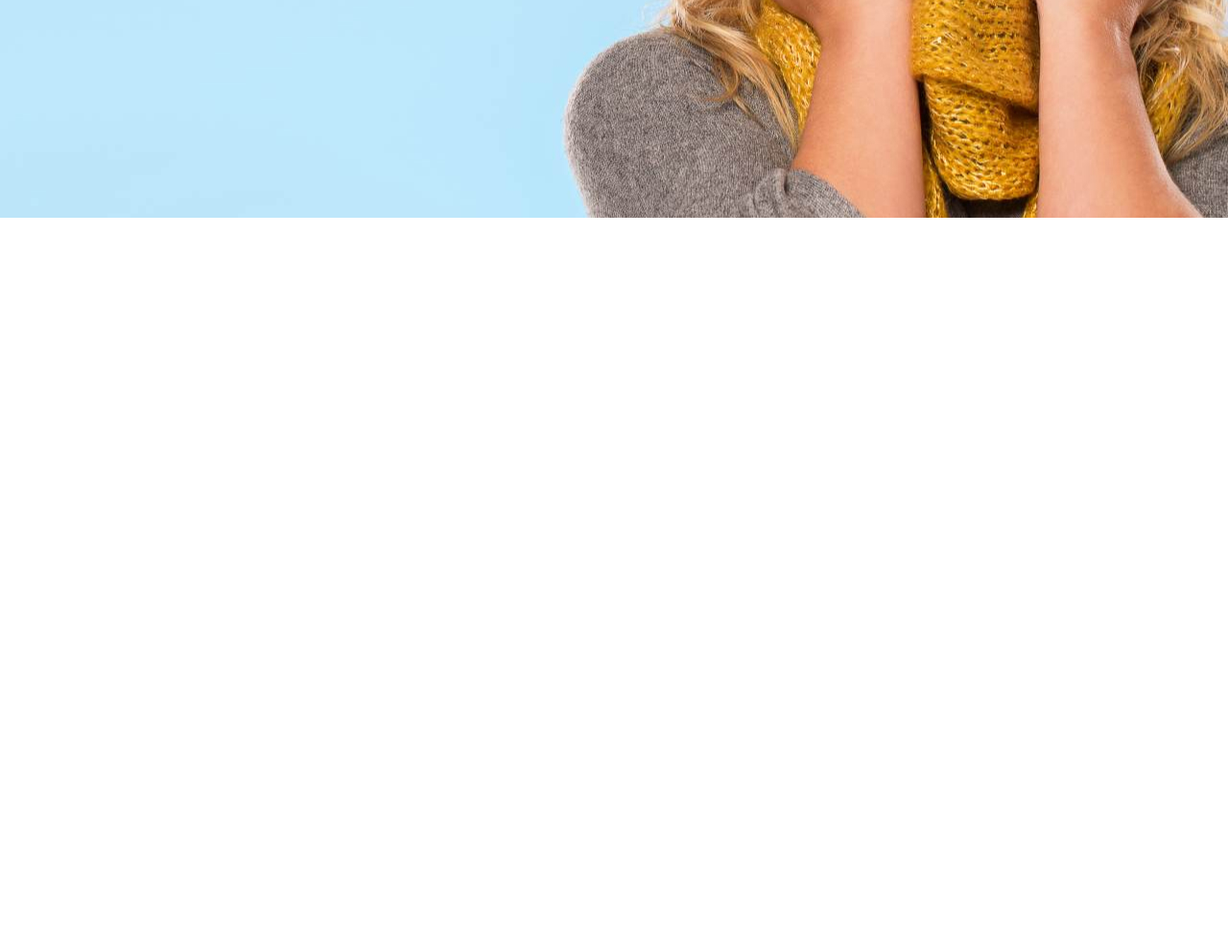
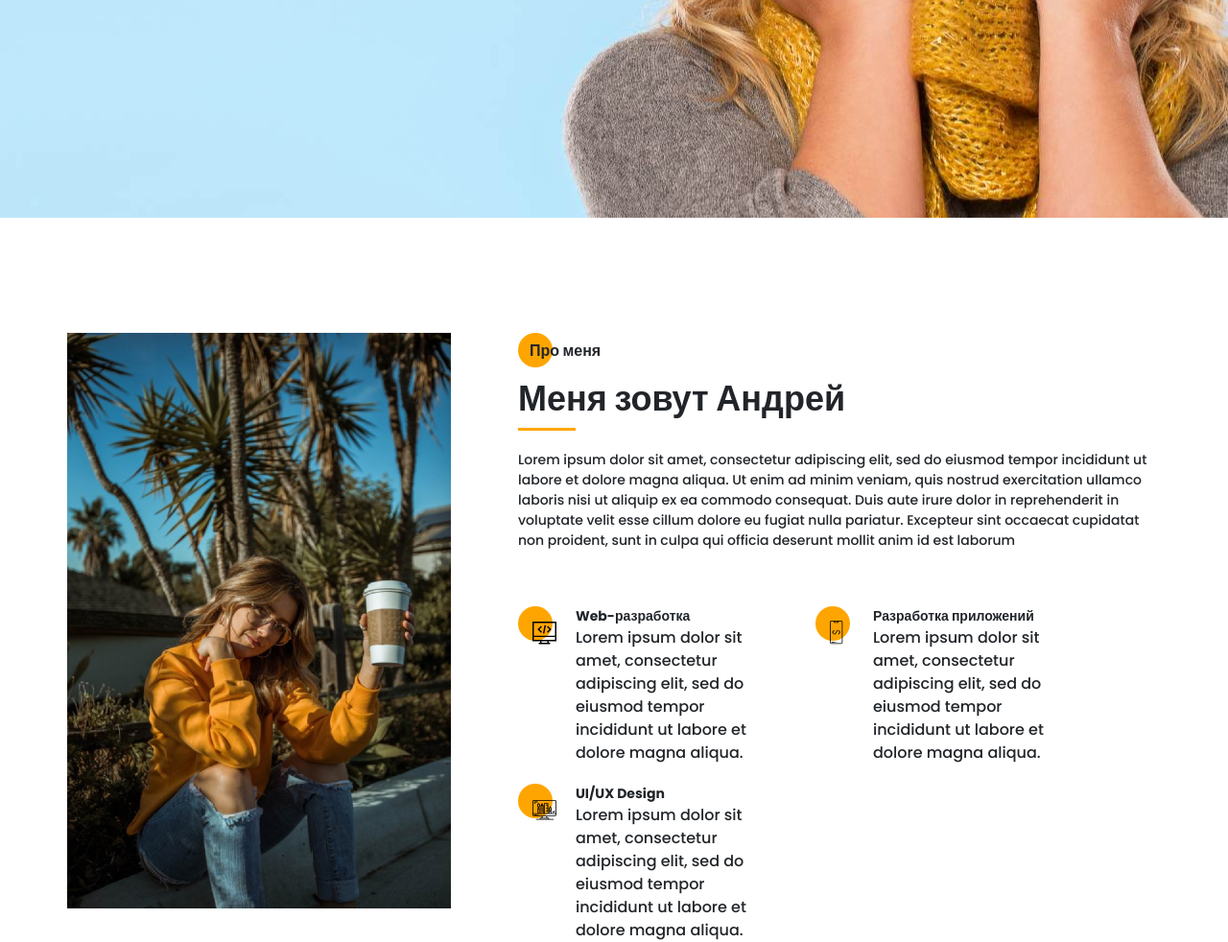
Before and after one commit to RohteQ/Rand_Portfolio, a website: page src/index.html in a window 1280 px wide. Shown: the part 573-1555 px from the top of the page at 96% size. Before the commit the page ends 800 px from the top, so only its background shows below. Drawn offline with nearby package versions, Linux system fonts and the light colour scheme; files that its build step writes are made by us from their sources; files whose address does not match are found by name.

Commit message:
second page

```diff
--- a/src/index.html
+++ b/src/index.html
@@ -132,6 +132,60 @@
         </div>
     </div>
 </section>
+<section class="about">
+    <div class="container">
+         <div class="about__wrapper">
+            <div class="about__photo">
+                <img src="img/main_photo.jpg" alt="photo">
+            </div>
+            <div class="about__descr">
+                <h2 class="title title_fz16 about__title">Про меня</h2>
+                <div class="title title_fz36 about__subtitle">Меня зовут Андрей</div>
+                <div class="divider"></div>
+                <p class="about__text">Lorem ipsum dolor sit amet, consectetur adipiscing elit, sed do eiusmod tempor incididunt ut labore et dolore magna aliqua. Ut enim ad minim veniam, quis nostrud exercitation ullamco laboris nisi ut aliquip ex ea commodo consequat. Duis aute irure dolor in reprehenderit in voluptate velit esse cillum dolore eu fugiat nulla pariatur. Excepteur sint occaecat cupidatat non proident, sunt in culpa qui officia deserunt mollit anim id est laborum</p>
+            </div>
+            <div class="about__skills">
+                <div class="about__skills-item">
+                    <div class="about__skills-circle">
+                        <img src="icons/about_me/web_development.svg" alt="web-dev">
+                    </div>
+                    <div>
+                        <div class="title title_fz14">Web-разработка</div>
+                    <div class="skills-text">
+Lorem ipsum dolor sit amet, consectetur adipiscing elit, sed do eiusmod tempor incididunt ut labore et dolore magna aliqua.
+                    </div>
+                    </div>
+                </div>
+                <div class="about__skills-item">
+                    <div class="about__skills-circle">
+                        <img src="icons/about_me/mobile_dev.svg" alt="mobile-dev">
+                    </div>
+                    <div>
+                        <div class="title title_fz14">
+                            Разработка приложений
+                        </div>
+                        <div class="skills-text">
+    Lorem ipsum dolor sit amet, consectetur adipiscing elit, sed do eiusmod tempor incididunt ut labore et dolore magna aliqua.
+                        </div>
+                    </div>
+                </div>
+                <div class="about__skills-item">
+                    <div class="about__skills-circle">
+                        <img src="icons/about_me/design.svg" alt="design">
+                    </div>
+                    <div>
+                        <div class="title title_fz14">
+                            UI/UX Design
+                        </div>
+                        <div class="skills-text">
+    Lorem ipsum dolor sit amet, consectetur adipiscing elit, sed do eiusmod tempor incididunt ut labore et dolore magna aliqua.
+                        </div>
+                    </div>
+                </div>
+            </div>
+        </div>
+    </div>
+</section>
     <script src="js/script.js"></script>
 </body>
 </html>
--- /dev/null
+++ b/src/sass/blocks/_about.scss
@@ -0,0 +1,58 @@
+.about {
+    padding-top: 120px;
+    &__wrapper {
+        display: grid;
+        grid-template-columns: 400px 670px;
+        grid-template-rows: minmax(245px, auto) minmax(255px, auto);
+        grid-auto-rows: minmax(245px, auto);
+        column-gap: 70px;
+        row-gap: 40px;
+    }
+    &__photo {
+        grid-row: 1/3;
+        img {
+            width: 100%;
+        }
+    }
+    &__descr {
+        padding-top: 6px;
+        .divider {
+            margin-top: 0;
+        }
+    }
+    &__title {
+        position: relative;
+        padding: 1px 0 0 12px;
+        @include before_circle;
+    }
+    &__text {
+        margin-top: 20px;
+        font-size: 14px;
+        line-height: 21px;
+    }
+    &__skills {
+        display: grid;
+        grid-template: repeat(2, minmax(115px, auto)) / repeat(2, 260px);
+        grid-auto-rows: 1fr;
+        column-gap: 50px;
+        row-gap: 20px;
+        &-item {
+            display: grid;
+            grid-template-columns: 40px 200px;
+            column-gap: 20px;
+        }
+        &-circle {
+            position: relative;
+            padding: 15px 0 0 15px;
+            @include before_circle;
+            &:before {
+                top: 0;
+            }
+        }
+        &-text {
+            margin-top: 6px;
+            font-size: 12px;
+            line-height: 18px;
+        }
+    }
+}
--- a/src/sass/style.scss
+++ b/src/sass/style.scss
@@ -13,8 +13,15 @@
     width: 1140px;
     margin: 0 auto;
 }
+.divider{
+    width: 60px;
+    height: 3px;
+    background-color: $main-color;
+    margin-top: 25px;
+}
 @import "blocks/promo";
 @import 'blocks/title';
 @import 'blocks/button';
 @import 'blocks/sidepanel';
 @import 'blocks/menu';
+@import 'blocks/about';
```
Also changed, not shown: dist/css/style.min.css, dist/index.html.
